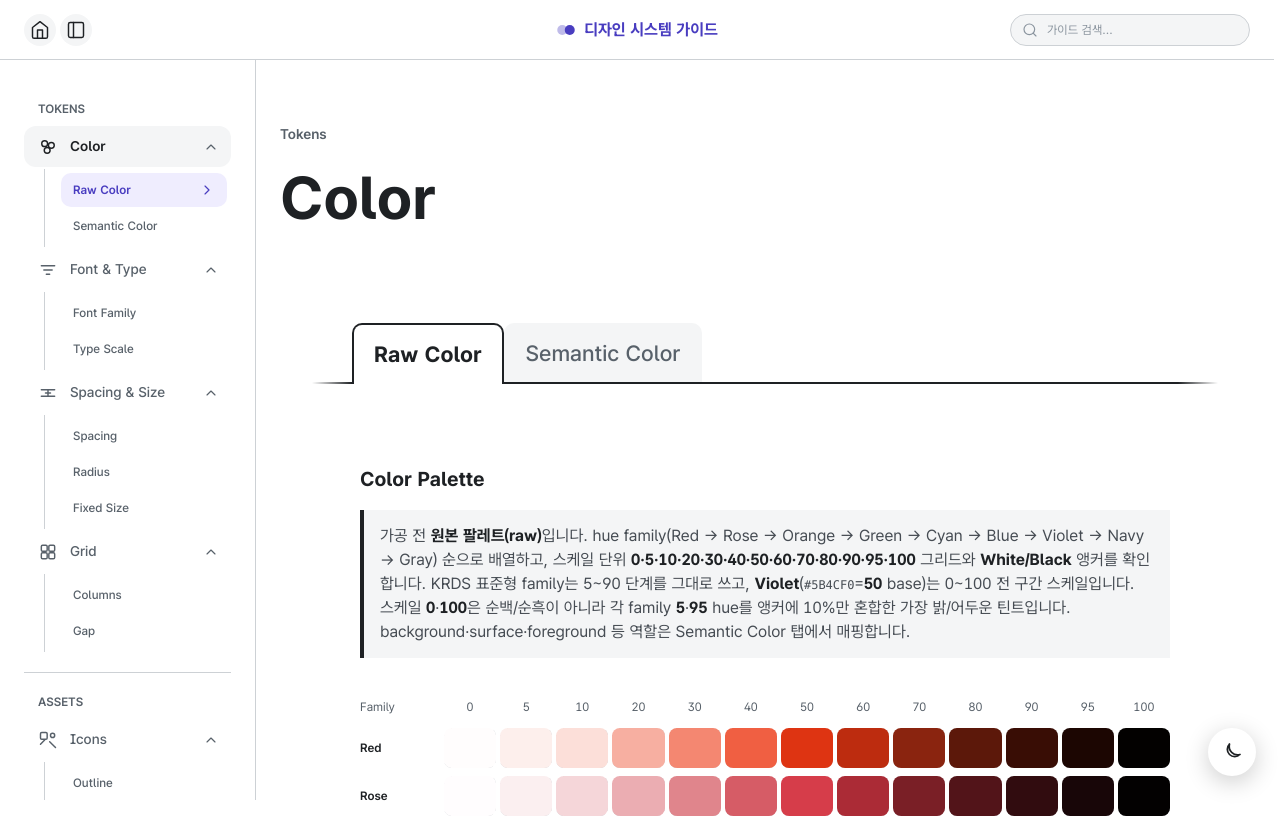
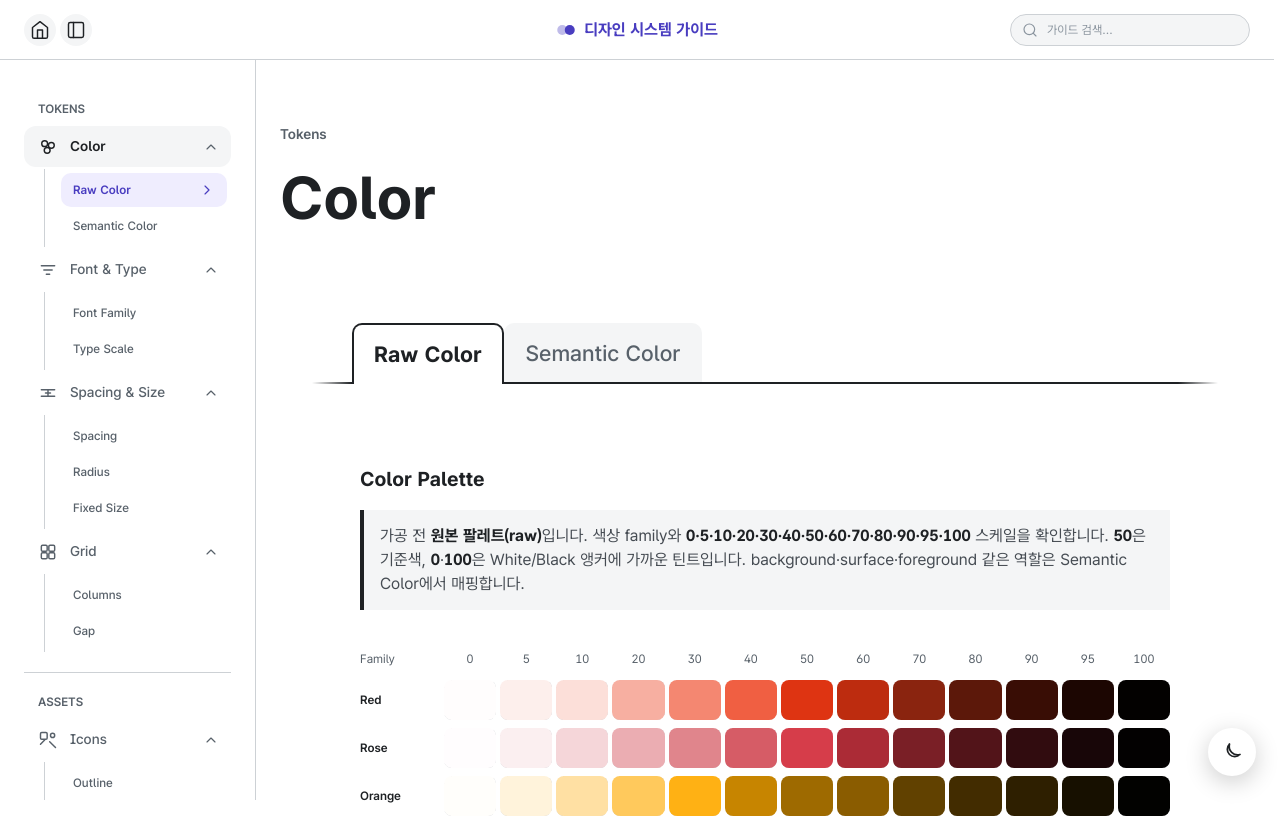
Before and after one commit to yhwabillie/system-guide, a Next.js app: page /guide/color in a window 1280 px wide. Shown: the top 818 px of the page. Built offline with nearby package versions, Linux system fonts and the light colour scheme.

Commit message:
docs: 컬러 팔레트 안내 문구 정리

```diff
--- a/src/components/guide/pages/color-page.tsx
+++ b/src/components/guide/pages/color-page.tsx
@@ -145,7 +145,7 @@ export function GuideColorPage() {
             lead
             description={
               <>
-                가공 전 <strong>원본 팔레트(raw)</strong>입니다. hue family(Red → Rose → Orange → Green → Cyan → Blue → Violet → Navy → Gray) 순으로 배열하고, 스케일 단위 <strong>0·5·10·20·30·40·50·60·70·80·90·95·100</strong> 그리드와 <strong>White/Black</strong> 앵커를 확인합니다. KRDS 표준형 family는 5~90 단계를 그대로 쓰고, <strong>Violet</strong>(<code className="font-mono text-caption">#5B4CF0</code>=<strong>50</strong> base)는 0~100 전 구간 스케일입니다. 스케일 <strong>0</strong>·<strong>100</strong>은 순백/순흑이 아니라 각 family <strong>5</strong>·<strong>95</strong> hue를 앵커에 10%만 혼합한 가장 밝/어두운 틴트입니다. background·surface·foreground 등 역할은 Semantic Color 탭에서 매핑합니다.
+                가공 전 <strong>원본 팔레트(raw)</strong>입니다. 색상 family와 <strong>0·5·10·20·30·40·50·60·70·80·90·95·100</strong> 스케일을 확인합니다. <strong>50</strong>은 기준색, <strong>0</strong>·<strong>100</strong>은 White/Black 앵커에 가까운 틴트입니다. background·surface·foreground 같은 역할은 Semantic Color에서 매핑합니다.
               </>
             }
           >
```
